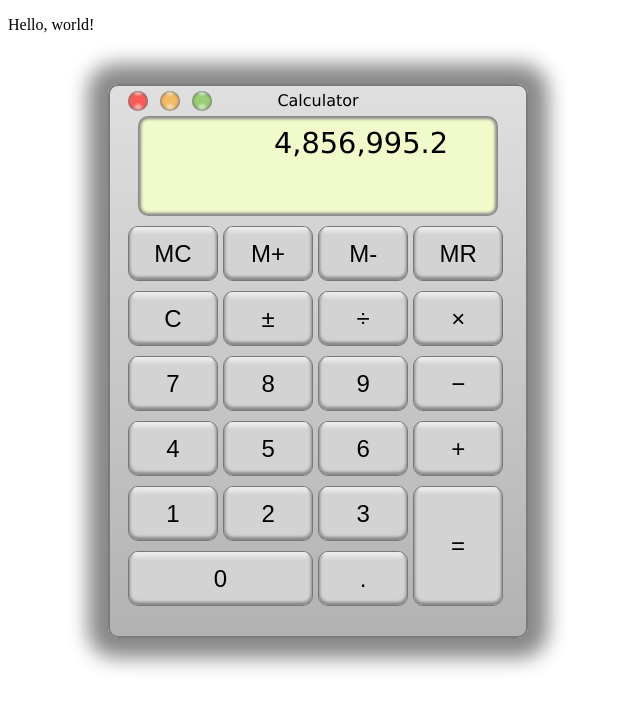
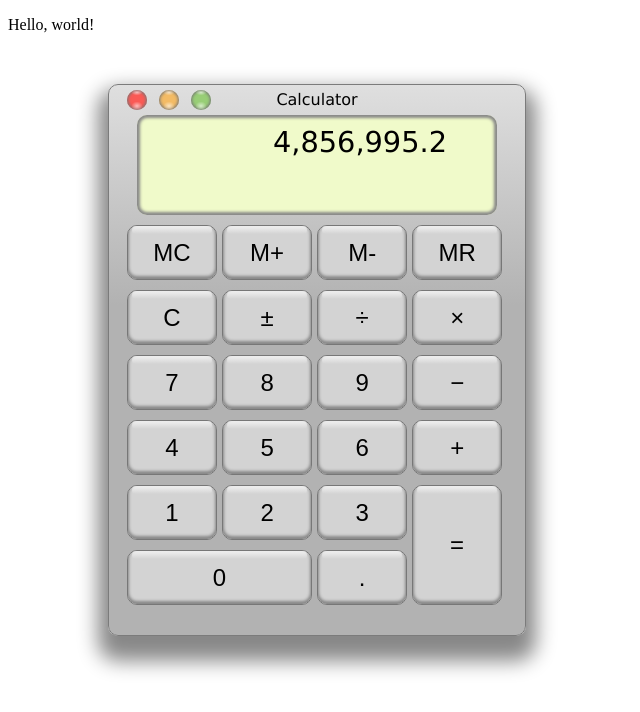
Before and after one commit to mattpf/MITx, a plain HTML site: page day2/index.html in a window 1280 px wide. Shown: the whole page, without its empty margins (0-640 px from the left). Drawn offline with Linux system fonts and the light colour scheme.

Commit message:
Visual improvements.

```diff
--- a/day2/style.css
+++ b/day2/style.css
@@ -2,7 +2,7 @@
 
 .apple-calculator {
     position: relative;
-    background-image: linear-gradient(to bottom, rgb(223, 223, 223), rgb(178, 178, 178));
+    background-image: linear-gradient(to bottom, rgb(223, 223, 223) 0%, rgb(178, 178, 178) 40%);
     width: 380px;
     height: 520px;
     padding-left: 18px;
@@ -10,10 +10,10 @@
     padding-top: 30px;
     font-family: "Lucida Grande", Helvetica, sans-serif;
     border-radius: 10px;
-    box-shadow: 0 0 20px 20px #888;
+    box-shadow: 0 15px 20px 10px #888;
     margin-top: 50px;
     margin-left: 100px;
-    border: 2px solid #7B7B7B;
+    border: 1px solid #7B7B7B;
 }
 
 /* "Window controls" */
```
